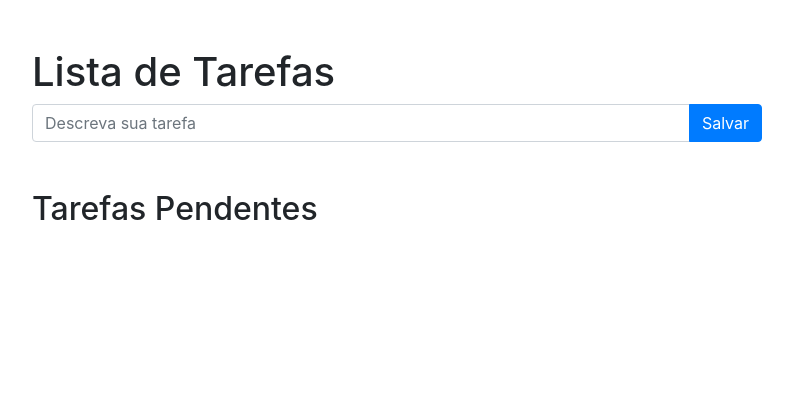
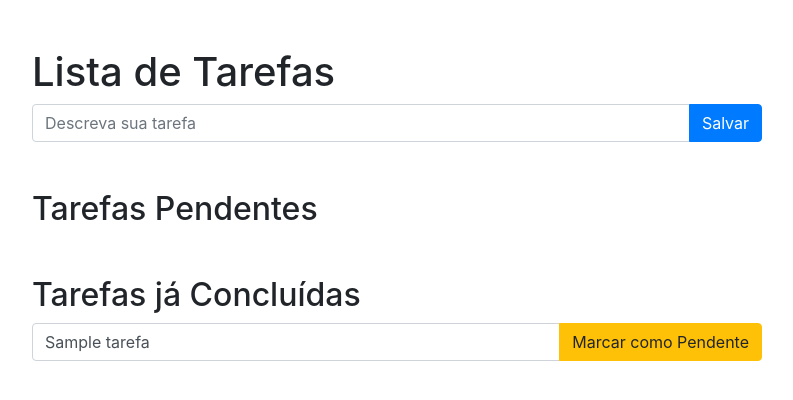
Before and after one commit to victoraugusto6/imersao-django-web, a Django app: page /tarefas/ in a window 1280 px wide. Shown: the top 400 px of the page, without its empty margins (243-1036 px from the left). Run offline with Django 3.2, Linux system fonts and the light colour scheme; tables that the repository leaves empty hold one stand-in row (values such as "Sample post"); some libraries are stand-ins or nearby versions.

Commit message:
Implementado botão para marcar tarefa como feita e não feita

```diff
--- a/webdev/tarefas/forms.py
+++ b/webdev/tarefas/forms.py
@@ -7,3 +7,9 @@ class TarefaNovaForm(ModelForm):
     class Meta:
         model = Tarefa
         fields = ['nome']
+
+
+class TarefaForm(ModelForm):
+    class Meta:
+        model = Tarefa
+        fields = ['nome', 'feita']
--- a/webdev/tarefas/templates/tarefas/home.html
+++ b/webdev/tarefas/templates/tarefas/home.html
@@ -31,15 +31,32 @@
 
             {% for tarefa in  tarefas_pendentes %}
 
-                <form>
+                <form action="{% url 'tarefas:detalhe' tarefa_id=tarefa.id %} " method="post">
+                    {% csrf_token %}
                     <div class="input-group mb-3">
-                        <div class="input-group-prepend">
-                            <div class="input-group-text">
-                                <input type="checkbox" aria-label="Chebox para tarefa">
-                            </div>
+                        <input type="text" class="form-control" placeholder="Descreva sua tarefa" required="required"
+                               aria-label="Descreva sua tarefa" name="nome" value="{{ tarefa.nome }}">
+                        <input type="hidden" value="checked" name="feita">
+                        <div class="input-group-append">
+                            <button type="submit" class="btn btn-success">Marcar como Feita</button>
                         </div>
-                        <input type="text" class="form-control" aria-label="Text Input para tarefa"
-                               value="{{ tarefa.nome }}">
+                    </div>
+                </form>
+
+            {% endfor %}
+
+            <h2 class="mt-5">Tarefas já Concluídas</h2>
+
+            {% for tarefa in  tarefas_feitas %}
+
+                <form action="{% url 'tarefas:detalhe' tarefa_id=tarefa.id %} " method="post">
+                    {% csrf_token %}
+                    <div class="input-group mb-3">
+                        <input type="text" class="form-control" placeholder="Descreva sua tarefa" required="required"
+                               aria-label="Descreva sua tarefa" name="nome" value="{{ tarefa.nome }}">
+                        <div class="input-group-append">
+                            <button type="submit" class="btn btn-warning">Marcar como Pendente</button>
+                        </div>
                     </div>
                 </form>
 
--- a/webdev/tarefas/urls.py
+++ b/webdev/tarefas/urls.py
@@ -6,4 +6,5 @@ app_name = 'tarefas'
 
 urlpatterns = [
     path('', views.home, name='home'),
+    path('<int:tarefa_id>', views.detalhe, name='detalhe'),
 ]
--- a/webdev/tarefas/views.py
+++ b/webdev/tarefas/views.py
@@ -4,7 +4,7 @@ from django.shortcuts import render
 # Create your views here.
 from django.urls import reverse
 
-from webdev.tarefas.forms import TarefaNovaForm
+from webdev.tarefas.forms import TarefaNovaForm, TarefaForm
 from webdev.tarefas.models import Tarefa
 
 
@@ -16,8 +16,29 @@ def home(request):
             return HttpResponseRedirect(reverse('tarefas:home'))
         else:
             tarefas_pendentes = Tarefa.objects.filter(feita=False).all()
-            return render(request, 'tarefas/home.html', {'form': form, 'tarefas_pendentes': tarefas_pendentes},
-                          status=400)
+            tarefas_feitas = Tarefa.objects.filter(feita=True).all()
+            return render(
+                request, 'tarefas/home.html',
+                {
+                    'form': form,
+                    'tarefas_pendentes': tarefas_pendentes,
+                    'tarefas_feitas': tarefas_feitas,
+                },
+                status=400
+            )
 
     tarefas_pendentes = Tarefa.objects.filter(feita=False).all()
-    return render(request, 'tarefas/home.html', {'tarefas_pendentes': tarefas_pendentes})
+    tarefas_feitas = Tarefa.objects.filter(feita=True).all()
+    return render(request, 'tarefas/home.html',
+                  {
+                      'tarefas_pendentes': tarefas_pendentes,
+                      'tarefas_feitas': tarefas_feitas,
+                  })
+
+
+def detalhe(request, tarefa_id):
+    tarefa = Tarefa.objects.get(id=tarefa_id)
+    form = TarefaForm(request.POST, instance=tarefa)
+    if form.is_valid():
+        form.save()
+    return HttpResponseRedirect(reverse('tarefas:home'))
```
Also changed, not shown: webdev/tarefas/tests/test_edicao_de_tarefa.py (added, +40 -0 lines), webdev/tarefas/tests/test_tarefas_get.py (+16 -1 lines).
